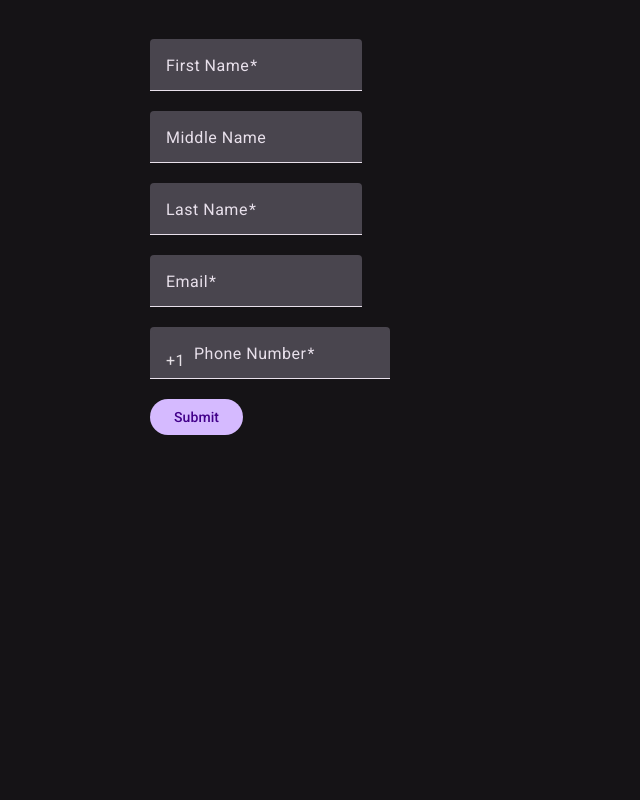
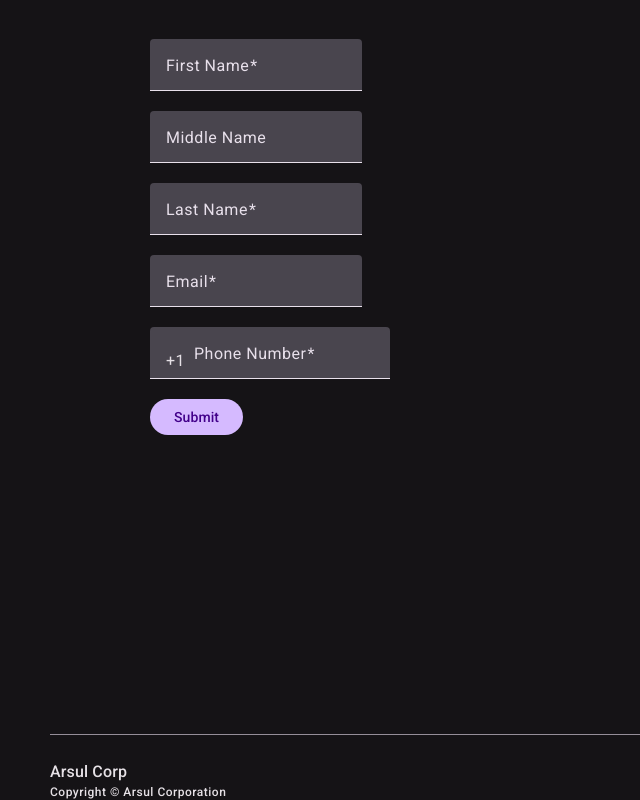
Before and after one commit to evan175/arsulcorp-frontend, an Angular app in the folder frontend/: page /apply in a window 1280 px wide. Shown: the part 166-966 px from the top of the page, without its empty margins (0-640 px from the left). Before the commit the page ends 800 px from the top, so only its background shows below. Built offline with nearby package versions, Linux system fonts and the light colour scheme.

Commit message:
added footer

```diff
--- a/frontend/src/app/app.component.css
+++ b/frontend/src/app/app.component.css
@@ -0,0 +1,13 @@
+app-footer {
+    height: 24px;
+    margin-top: -36px;
+    width: 100%;
+}
+
+.outer {
+    min-height: 100%;
+}
+
+.inner {
+    padding-bottom: 36px;
+}
--- a/frontend/src/app/app.component.html
+++ b/frontend/src/app/app.component.html
@@ -1,2 +1,7 @@
-<app-header></app-header>
-<router-outlet></router-outlet>
+<div class="outer">
+    <div class="inner">
+        <app-header></app-header>
+        <router-outlet></router-outlet>
+    </div>
+</div>
+<app-footer></app-footer>
--- a/frontend/src/app/app.component.ts
+++ b/frontend/src/app/app.component.ts
@@ -4,13 +4,14 @@ import { HomeComponent } from "./home/home.component";
 import { RouterLink } from '@angular/router';
 import { RouterLinkActive } from '@angular/router';
 import { HeaderComponent } from './header/header.component';
+import { FooterComponent } from './footer/footer.component';
 
 @Component({
     selector: 'app-root',
     standalone: true,
     templateUrl: './app.component.html',
     styleUrl: './app.component.css',
-    imports: [RouterOutlet, HomeComponent, RouterLink, RouterLinkActive, HeaderComponent]
+    imports: [RouterOutlet, HomeComponent, RouterLink, RouterLinkActive, HeaderComponent, FooterComponent]
 })
 export class AppComponent {
   title = 'frontend';
--- /dev/null
+++ b/frontend/src/app/footer/footer.component.css
@@ -0,0 +1,15 @@
+.container {
+    margin-right: 50px;
+    margin-left: 50px;
+    margin-top: 100px;
+}
+
+.content {
+    display: flex;
+    margin-top: 25px;
+}
+
+.left {
+    display: flex;
+    flex-direction: column;
+}
--- /dev/null
+++ b/frontend/src/app/footer/footer.component.html
@@ -0,0 +1,11 @@
+<div>
+    <div class="container">
+        <mat-divider></mat-divider>
+        <div class="content">
+            <div class="left">
+                <span class='mat-title-medium'>Arsul Corp</span>
+                <span class='mat-label-medium'>Copyright &copy; Arsul Corporation</span>
+            </div>
+        </div>
+    </div>
+</div>
--- a/frontend/src/styles.css
+++ b/frontend/src/styles.css
@@ -1,4 +1,4 @@
 /* You can add global styles to this file, and also import other style files */
 
-html, body { height: 100%; }
+html, body, app-root { height: 100%; }
 body { margin: 0; font-family: Roboto, "Helvetica Neue", sans-serif; }
```
Also changed, not shown: frontend/src/app/footer/footer.component.ts (added, +13 -0 lines), 16 other files (tests, documents, lock files or other folders).
